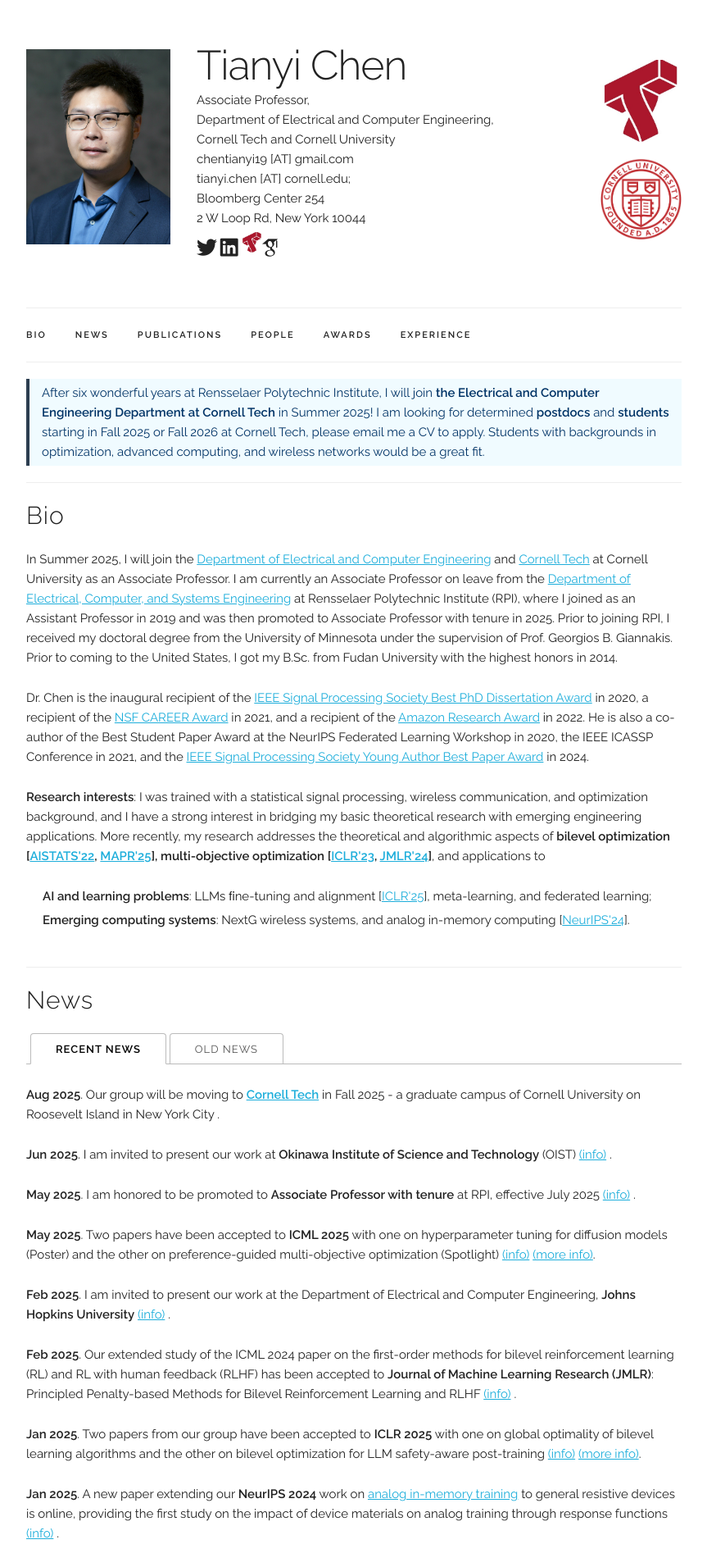
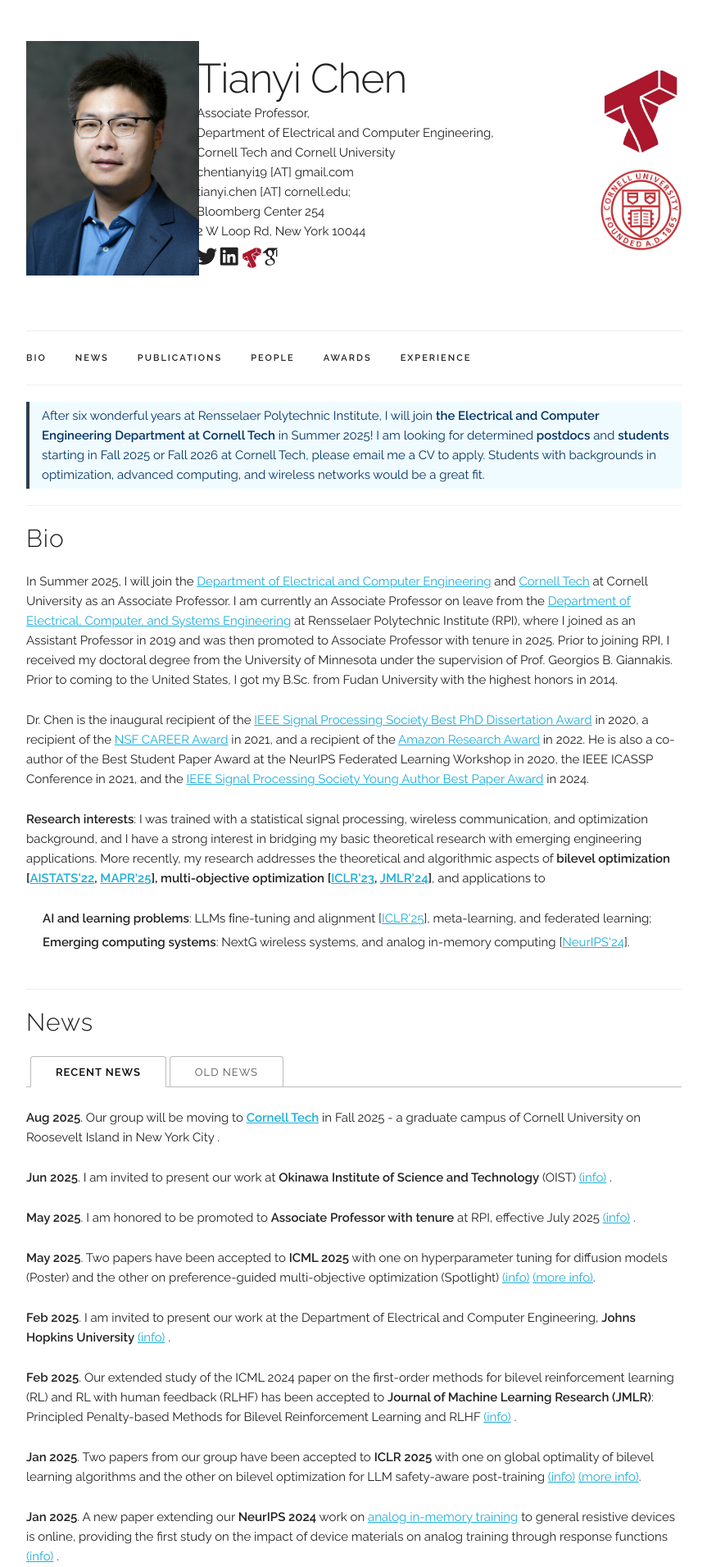
Before and after one commit to chentianyi19/chentianyi19.github.io, a Jekyll site: the page built from index.html, in a window 1280 px wide. Shown: the top 1911 px of the page at 82% size, without its empty margins (208-1071 px from the left). Built offline with Jekyll 4.4.1, drawn with Linux system fonts in a browser that asks for light colours; some web fonts are replaced; comment, search, counter and statistics services are not loaded.

Commit message:
Update default.html

```diff
--- a/_layouts/default.html
+++ b/_layouts/default.html
@@ -70,7 +70,7 @@
     <section class="header">
       <div class="row header-content" style="display: flex; flex-wrap: wrap; justify-content: space-between; align-items: center;">
         <div class="three columns">
-          <a href="{{ site.baseurl }}/"><img class="u-max-full-width" src='{{ site.baseurl }}{{ site.data.main_info.profile_pic }}'></a>
+          <a href="{{ site.baseurl }}/"><img class="u-max-full-width" src='{{ site.baseurl }}{{ site.data.main_info.profile_pic }}'style="max-width: 120%;"></a>
         </div>
         <div class="nine columns main-description" style="flex: 1; min-width: 250px;">
             <h1>{{ site.data.main_info.name }}</h1>
@@ -87,8 +87,8 @@
                 <i class="fa-brands fa-linkedin fa-lg" style="font-size: 25px; padding-top: 10px"></i>
               </span>
 
-              <span onclick="window.open('{{ site.data.main_info.github }}')" style="cursor: pointer; margin-right: -5px;">
-               <img src="/assets/CT_logo.jpg" alt="Cornell Tech" style="width: 25px; height: 25px; padding-top: 5px">
+               <span onclick="window.open('{{ site.data.main_info.github }}')" style="cursor: pointer; margin-right: -5px;">
+                <img src="/assets/CT_logo.jpg" alt="Cornell Tech" style="width: 25px; height: 25px; vertical-align: middle;">
               </span>
 
               <span onclick="window.open('{{ site.data.main_info.google_scholar }}')" style="cursor: pointer">
```
